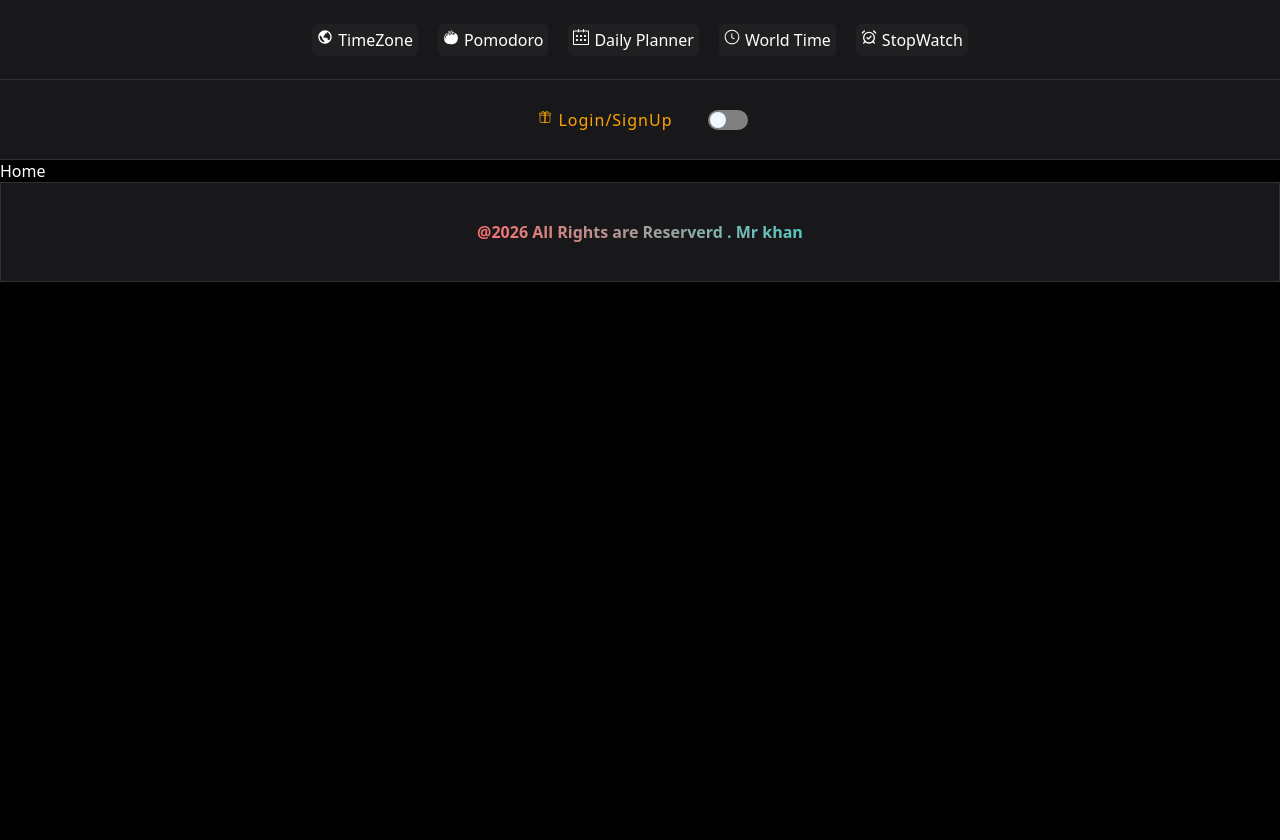
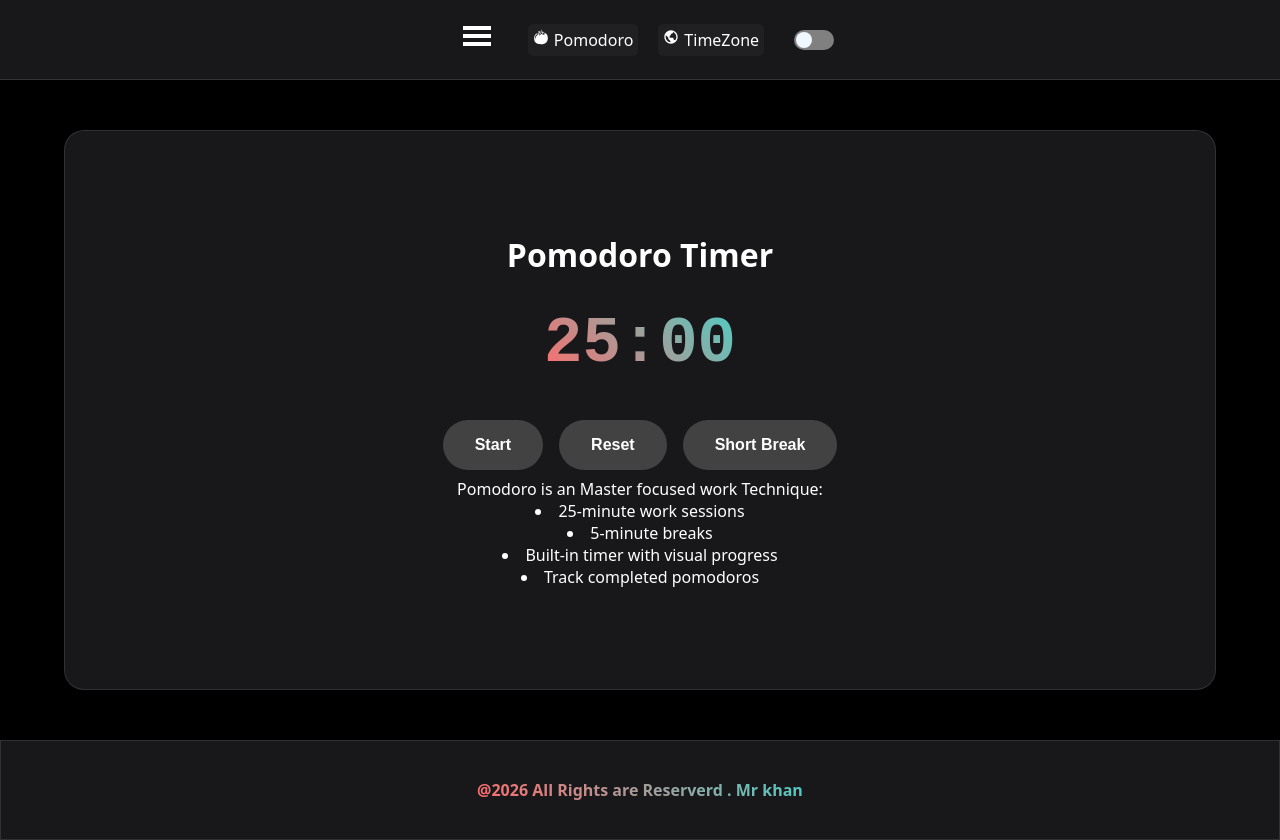
Before and after one commit to Saqeeb-Khan-Repo/Pomodoro, a React app: page / in a window 1280 px wide. Before the commit the page ends 800 px from the top, so only its background shows below. Built offline with nearby package versions, Linux system fonts and the light colour scheme; the HTML template or start-up script is replaced by a standard one.

Commit message:
fixed all the error

```diff
--- a/src/App.jsx
+++ b/src/App.jsx
@@ -6,7 +6,6 @@ import { ThemeProvider } from "./Components/context/ThemeContext";
 const App = () => {
   const NavBar = lazy(() => import("./Components/Header/NavBar"));
   const StopWatch = lazy(() => import("./Components/StopWatch"));
-  const Home = lazy(() => import("./Home"));
   const TimeZone = lazy(() => import("./Components/pages/TimeZone"));
   const Pomodoro = lazy(() => import("./Components/pages/Pomodoro"));
   const DailyPlanner = lazy(() => import("./Components/pages/DailyPlanner"));
@@ -42,11 +41,11 @@ const App = () => {
         <Suspense>
           <HashRouter>
             <NavBar />
-            <SecondNavBar/>
+            <SecondNavBar />
             <div className="app-main">
               <div className="app-content">
                 <Routes>
-                  <Route path="/" element={<Home />} />
+                  <Route path="/" element={<Pomodoro />} />
                   <Route path="/timezone" element={<TimeZone />} />
                   <Route path="/pomodoro" element={<Pomodoro />} />
                   <Route path="/planner" element={<DailyPlanner />} />
--- a/src/Components/Header/NavBar.css
+++ b/src/Components/Header/NavBar.css
@@ -8,10 +8,10 @@
   overflow: hidden;
   justify-content: center;
   flex: 1;
-
+  pointer-events: none;
 }
 .head1 {
-  border-bottom: 1px solid rgba(94, 92, 92, 0.362);
+  border-bottom: 1px solid rgba(56, 55, 55, 0.911);
 }
 .head nav {
   display: flex;
@@ -24,16 +24,17 @@
   background-color: rgba(118, 112, 112, 0.088);
   padding: 5px;
   border-radius: 5px;
-   color: var(--text-color);
+  color: var(--text-color);
   display: flex;
   gap: 5px;
+  pointer-events: auto;
 
   &:active {
     color: red;
   }
   &:hover {
     background: rgba(118, 112, 112, 0.323);
-    color:var(--hover);
+    color: var(--hover);
   }
 }
 .head .login {
@@ -55,9 +56,102 @@
 
 @media (max-width: 700px) {
   .head nav a {
-    font-size: 0.5rem;
+    font-size: 0.9rem;
   }
   .head .login {
-    font-size: 0.5rem;
+    font-size: 0.7rem;
   }
 }
+
+.hamburger {
+  font-size: 2rem;
+  padding: 10px 15px;
+  cursor: pointer;
+  background: none;
+  border: none;
+  /* position: fixed; */
+  top: 10px;
+  left: 10px;
+  z-index: 1001;
+  color: var(--text-color);
+  pointer-events: auto;
+  margin-right: auto;
+}
+
+/* Sidebar */
+.sidebar {
+  position: fixed;
+  top: 0;
+  left: -260px;
+  width: 250px;
+  height: 100vh;
+  background: var(--bg-box);
+  color: white;
+  padding: 20px;
+  transition: left 0.3s ease;
+  z-index: 1002;
+}
+
+.sidebar.open {
+  left: 0;
+}
+
+/* Overlay */
+.overlay {
+  position: fixed;
+  inset: 0;
+  background: rgba(0, 0, 0, 0.4);
+  z-index: 1000;
+}
+.sideContainer {
+  display: flex;
+  background-color: var(--bg-box);
+  cursor: pointer;
+  overflow: hidden;
+  justify-content: center;
+  flex: 1;
+  border-right: 1px solid rgb(140, 118, 77);
+}
+.sideContainer nav {
+  display: flex;
+  margin-right: auto;
+  width: 100%;
+  gap: 20px;
+  flex-direction: column;
+}
+.sideContainer nav a {
+  text-decoration: none;
+  background-color: rgba(118, 112, 112, 0.088);
+  padding: 10px;
+  border-radius: 5px;
+  color: var(--text-color);
+  display: flex;
+  gap: 5px;
+  pointer-events: auto;
+
+  &:active {
+    color: red;
+  }
+  &:hover {
+    background: rgba(118, 112, 112, 0.323);
+    color: var(--hover);
+  }
+}
+
+.cross {
+  background: rgba(118, 112, 112, 0.088);
+  color: var(--text-color);
+  border: none;
+  padding: 10px;
+  border-radius: 30px;
+  font-size: 1.5rem;
+  width: 50%;
+  cursor: pointer;
+  &:active {
+    color: red;
+  }
+  &:hover {
+    background: rgba(118, 112, 112, 0.323);
+    color: var(--hover);
+  }
+}
--- a/src/Components/Header/NavBar.jsx
+++ b/src/Components/Header/NavBar.jsx
@@ -1,37 +1,37 @@
 import { BiWorld } from "react-icons/bi";
 import { GiTomato } from "react-icons/gi";
-import { SlCalender } from "react-icons/sl";
-import { GoClock } from "react-icons/go";
-// import { FaClockRotateLeft } from "react-icons/fa6";
-import { LuAlarmClockCheck } from "react-icons/lu";
 import { Link } from "react-router-dom";
 import "./NavBar.css";
+import { useTheme } from "../context/ThemeContext";
+import { GiHamburgerMenu } from "react-icons/gi";
 
 const SideBar = () => {
+  const { theme, toggleTheme , setIsOpen , isOpen } = useTheme();
+
   return (
     <header className="head head1">
       <nav>
-        <Link to="/timezone">
-          <BiWorld /> TimeZone
-        </Link>
+        <button className="hamburger" onClick={() => setIsOpen(!isOpen)}>
+          <GiHamburgerMenu />
+        </button>
         <Link to="/pomodoro">
           <GiTomato />
           Pomodoro
         </Link>
-        <Link to="/planner">
-          <SlCalender />
-          Daily Planner
-        </Link>
-        <Link to="/worldtime">
-          <GoClock /> World Time
-        </Link>
-        {/* <Link to="/timer">
-          <FaClockRotateLeft /> Timer
-        </Link> */}
-        <Link to="/stopwatch">
-          <LuAlarmClockCheck /> StopWatch
+        <Link to="/timezone">
+          <BiWorld /> TimeZone
         </Link>
       </nav>
+      <div className="mode">
+        <label>
+          <input
+            type="checkbox"
+            onChange={toggleTheme}
+            checked={theme === "light"}
+          />
+          <span className="slider"></span>
+        </label>
+      </div>
     </header>
   );
 };
--- a/src/Components/Header/SecondNavBar.jsx
+++ b/src/Components/Header/SecondNavBar.jsx
@@ -1,35 +1,36 @@
-import { BiWorld } from "react-icons/bi";
-import { GiTomato } from "react-icons/gi";
 import { SlCalender } from "react-icons/sl";
 import { GoClock } from "react-icons/go";
-// import { FaClockRotateLeft } from "react-icons/fa6";
 import { LuAlarmClockCheck } from "react-icons/lu";
 import { Link } from "react-router-dom";
 import "./NavBar.css";
 import { CiGift } from "react-icons/ci";
 import { useTheme } from "../context/ThemeContext";
+import { RxCross1 } from "react-icons/rx";
 
 const SecondNavBar = () => {
-  const { theme, toggleTheme } = useTheme();
+  const { isOpen, setIsOpen } = useTheme();
 
   return (
-    <header className="head head1">
+    <header className={`sideContainer sidebar ${isOpen ? "open" : ""}`}>
       <nav>
+        <button className="cross" onClick={() => setIsOpen(false)}>
+          <RxCross1 />
+        </button>
+        <Link to="/planner">
+          <SlCalender />
+          Daily Planner
+        </Link>
+        <Link to="/worldtime">
+          <GoClock /> World Time
+        </Link>
+        <Link to="/stopwatch">
+          <LuAlarmClockCheck /> StopWatch
+        </Link>
         <Link className="login" to="/LoginPage">
           <CiGift className="gift" />
           Login/SignUp
         </Link>
       </nav>
-      <div className="mode">
-        <label>
-          <input
-            type="checkbox"
-            onChange={toggleTheme}
-            checked={theme === "light"}
-          />
-          <span className="slider"></span>
-        </label>
-      </div>
     </header>
   );
 };
--- a/src/Components/context/ThemeContext.jsx
+++ b/src/Components/context/ThemeContext.jsx
@@ -8,6 +8,8 @@ export const useTheme = () => {
 
 export const ThemeProvider = ({ children }) => {
   const [isDark, setIsDark] = useState(true);
+
+   const [isOpen, setIsOpen] = useState(false);//navbar
 
   const toggleTheme = () => {
     setIsDark((prev) => !prev);
@@ -20,7 +22,7 @@ export const ThemeProvider = ({ children }) => {
   }, [isDark]);
 
   return (
-    <themeContext.Provider value={{ theme, toggleTheme }}>
+    <themeContext.Provider value={{ theme, toggleTheme,isOpen,setIsOpen }}>
       {children}
     </themeContext.Provider>
   );
--- a/src/Components/pages/DailyPlanner.css
+++ b/src/Components/pages/DailyPlanner.css
@@ -38,7 +38,7 @@
   margin-bottom: 10px;
 }
 
-.planner-form  input {
+.planner-form input {
   padding: 10px 14px;
   border: none;
   border-radius: 20px;
@@ -65,7 +65,9 @@
   font-weight: 900;
   background: orange;
   cursor: pointer;
-  transition: transform 0.15s ease, box-shadow 0.15s ease;
+  transition:
+    transform 0.15s ease,
+    box-shadow 0.15s ease;
   width: 100%;
 }
 
@@ -76,7 +78,7 @@
 
 /* Separate display box */
 .display-box {
-  background-color:var(--bg-box2);
+  background-color: var(--bg-box2);
   border-radius: 16px;
   padding: 16px 20px;
   max-height: 260px;
@@ -93,7 +95,7 @@
 .display-box .ul {
   color: var(--text-color);
   padding-left: 20px;
-
+  pointer-events: none;
 }
 
 .li {
@@ -103,9 +105,9 @@
   display: flex;
   align-items: center;
   justify-content: space-between;
-   background: #23222245;
-   border-radius: 5px;
-   text-transform: capitalize;
+  background: #23222245;
+  border-radius: 5px;
+  text-transform: capitalize;
 }
 
 /* Optional: delete button styling */
@@ -117,7 +119,10 @@
   padding: 4px 10px;
   font-size: 0.75rem;
   cursor: pointer;
-  transition: background 0.15s ease, transform 0.15s ease;
+  transition:
+    background 0.15s ease,
+    transform 0.15s ease;
+  pointer-events: auto;
 }
 
 .delete:hover {
--- a/src/Home.jsx
+++ /dev/null
@@ -1,7 +0,0 @@
-import React from "react";
-
-const Home = () => {
-  return <div className="container">Home</div>;
-};
-
-export default Home;
--- a/src/index.css
+++ b/src/index.css
@@ -55,6 +55,7 @@ body {
   width: 40px;
   height: 20px;
   margin-left: 10px;
+  pointer-events: auto;
 }
 
 .mode input {
@@ -137,8 +138,8 @@ body {
   border: none;
   border-radius: 50px;
   cursor: pointer;
-  background: #2b2a29;
-  color: #f4f2f2;
+  background:var(--bg-box2);
+  color:var(--text-color);
   transition:
     background 0.3s,
     transform 0.15s;
@@ -151,8 +152,6 @@ body {
 }
 
 /* 8) Gradient text usage */
-.home-container p,
-.home-container li,
 .heading,
 .form label,
 .h3,
@@ -161,6 +160,9 @@ body {
   -webkit-background-clip: text;
   background-clip: text;
   -webkit-text-fill-color: transparent;
+}
+.home-container p li{
+  color: var(--text-color);
 }
 
 /* 9) World clock */
@@ -273,6 +275,7 @@ body {
   justify-content: center;
   align-items: center;
   margin-bottom: auto;
+  position: sticky;
 }
 
 .h3 {
```
